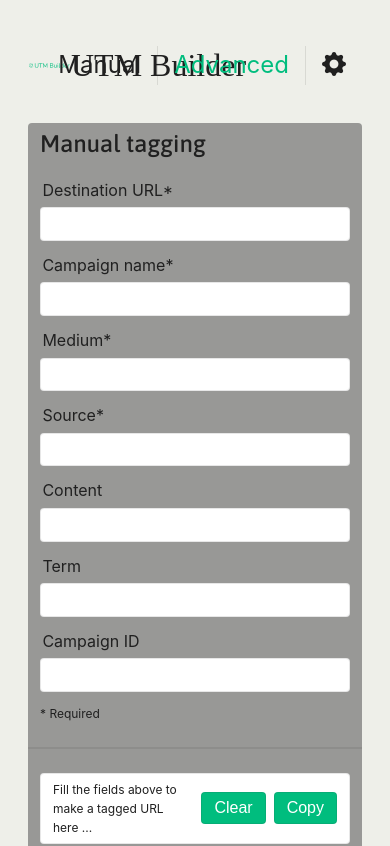
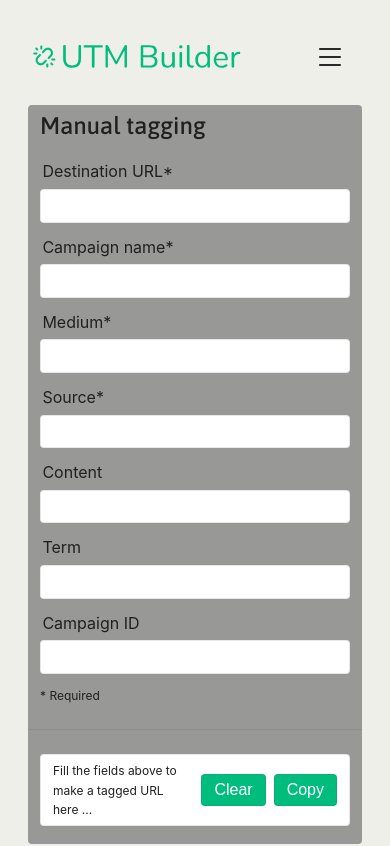
Before and after one commit to juronja/utm-builder, a Vue app: page /manual in a window 390 px wide. Shown: the top 846 px of the page. Built offline with nearby package versions, Linux system fonts and the light colour scheme; no server answers.

Commit message:
headings fixes

```diff
--- a/src/App.vue
+++ b/src/App.vue
@@ -26,8 +26,7 @@
 <template>
   <header>
     <div class="logo">
-      <img alt="UTM Builder logo" src="@/assets/logo.svg" width="43" height="43" />
-      <h1>UTM Builder</h1>
+      <img alt="UTM Builder logo" src="@/assets/logo.svg" width="300" height="45" />
     </div>
   <!-- <div class="navbar">
     <Transition mode="out-in" name="slide-up">
@@ -35,11 +34,14 @@
       <button v-else-if="tagState === 'manual'" @click="tagState = 'convention'" class="btn-tag">manual</button>
     </Transition>
     </div> -->
-    <nav>
+    <div class="navigation">
+      <i alt="Menu" class="bi bi-list"></i>
+      <nav>
         <RouterLink to="/manual" title="Manual">Manual</RouterLink>
         <RouterLink to="/advanced" title="Advanced">Advanced</RouterLink>
         <RouterLink to="/settings" title="Settings"><i alt="Settings" class="bi bi-gear-fill"></i></RouterLink>
-    </nav>
+      </nav>
+    </div>
   </header>
   <main>
     <RouterView />
@@ -53,17 +55,26 @@
 
 .logo {
   display: flex;
-  flex-wrap: wrap;
   align-items: center;
   width: 60%;
 }
 
+.navigation {
+  display: flex;
+  justify-content: flex-end;
+  align-items: center;
+  font-size: 2rem;
+  width: 40%;
+}
+
+.bi-list {
+  display: none;
+  padding: 0 1rem;
+}
+
 nav {
   display: flex;
-  justify-content: flex-end;
-  font-size: 1.5rem;
-  align-items: center;
-  width: 40%;
+  font-size: 1.25rem;
 }
 
 nav a {
@@ -103,9 +114,19 @@
   .logo {
     width: 80%;
   }
-  nav {
+
+  .navigation {
     width: 20%;
   }
+
+  nav {
+    display: none;
+  }
+
+  .bi-list {
+    display: flex;
+  }
+
 }
 
 
--- a/src/assets/main.css
+++ b/src/assets/main.css
@@ -46,27 +46,27 @@
 
 /* Fonts */
 h1 {
-  /* font-family: "Asap", sans-serif; */
-  font-family: "Nunito", serif;
+  font-family: "Asap", sans-serif;
   font-optical-sizing: auto;
-  font-weight: 400;
+  font-weight: 500;
   font-style: normal;
-  font-size: 2.5rem;
+  font-size: 1.5rem;
+  margin-bottom: calc(var(--gutter-y)* .6);
 }
 
 h2 {
   font-family: "Asap", sans-serif;
   font-optical-sizing: auto;
   font-weight: 500;
-  margin-bottom: calc(var(--gutter-y)* .6);
-  font-size: 1.5rem;
+  margin-bottom: calc(var(--gutter-y)* .5);
+  font-size: 1.4rem;
 }
 
 h3 {
   font-family: "Asap", sans-serif;
   font-optical-sizing: auto;
   font-weight: 400;
-  margin-bottom: calc(var(--gutter-y)* .5);
+  margin-bottom: calc(var(--gutter-y)* .3);
   font-size: 1.2rem;
 }
 
@@ -169,8 +169,9 @@
 
 /* Responsive layout */
 @media screen and (max-width: 480px) {
-  h1 {
-    font-size: 2rem;
+  .logo img {
+    width: 220px;
+    height: 33px;
   }
 }
 
@@ -179,7 +180,7 @@
     display: flex;
   } */
 
-  h2 {
+  h1 {
     font-size: 2.2rem;
   }
 
--- a/src/components/UtmRecent.vue
+++ b/src/components/UtmRecent.vue
@@ -13,7 +13,7 @@
 
 <template>
   <div>
-    <h2>Recently copied URLs</h2>
+    <h1>Recently copied URLs</h1>
     <div class="recent-box">
       <div v-if="recentUrls.data.length <= 0" class="url-recent">
         <p>No tagged URLs just yet, make some ...</p>
--- a/src/views/ManualView.vue
+++ b/src/views/ManualView.vue
@@ -91,7 +91,7 @@
 
 <template>
   <div class="section-box">
-      <h2>Manual tagging</h2>
+      <h1>Manual tagging</h1>
     <div class="builder">
       <div class="row col-100">
         <label for="utm-url">Destination URL*</label>
@@ -170,7 +170,7 @@
   border-radius: 0.25rem;
 }
 
-.section-box h2 {
+.section-box h1 {
   padding: 0 calc(var(--gutter-x)* .5);
 }
 
```
